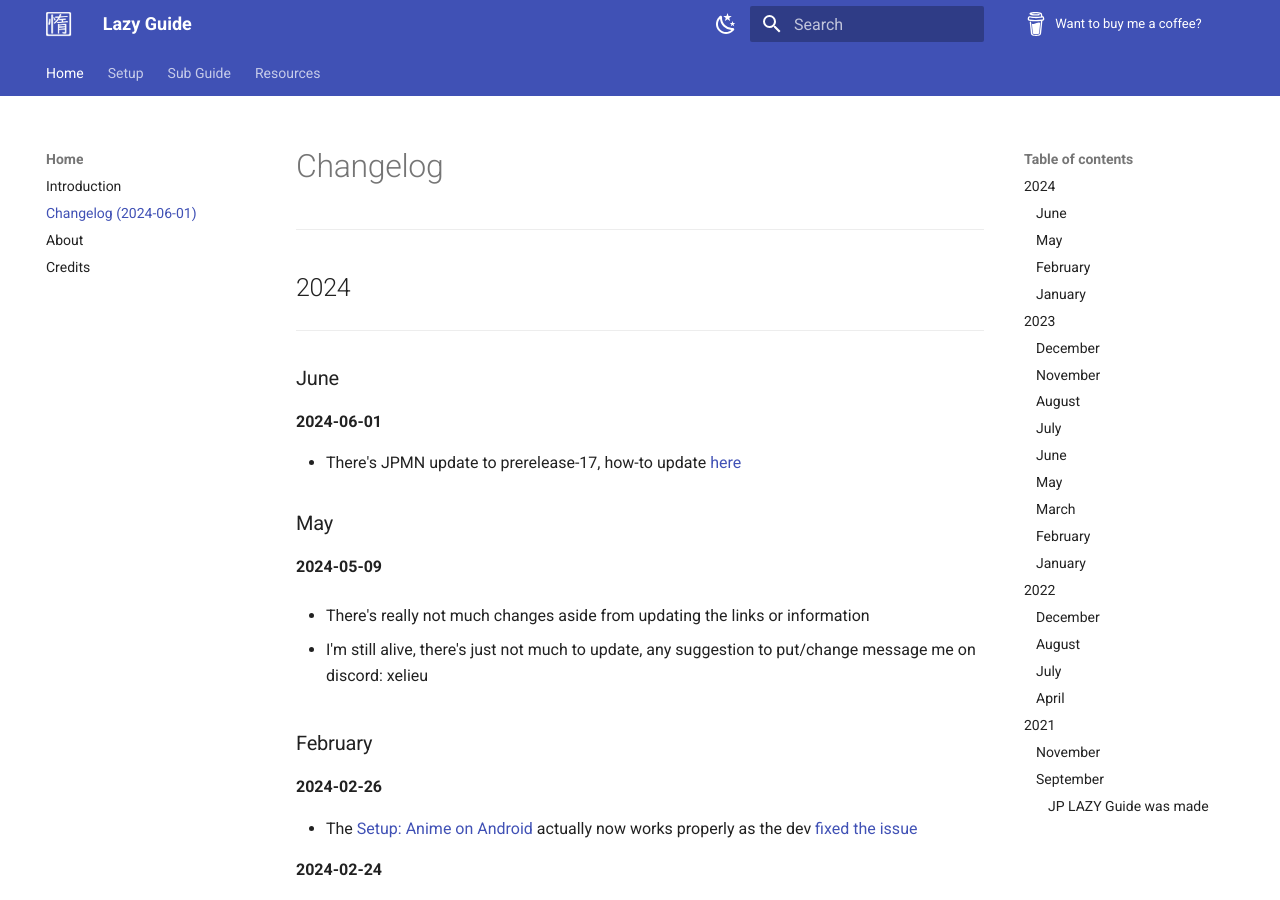
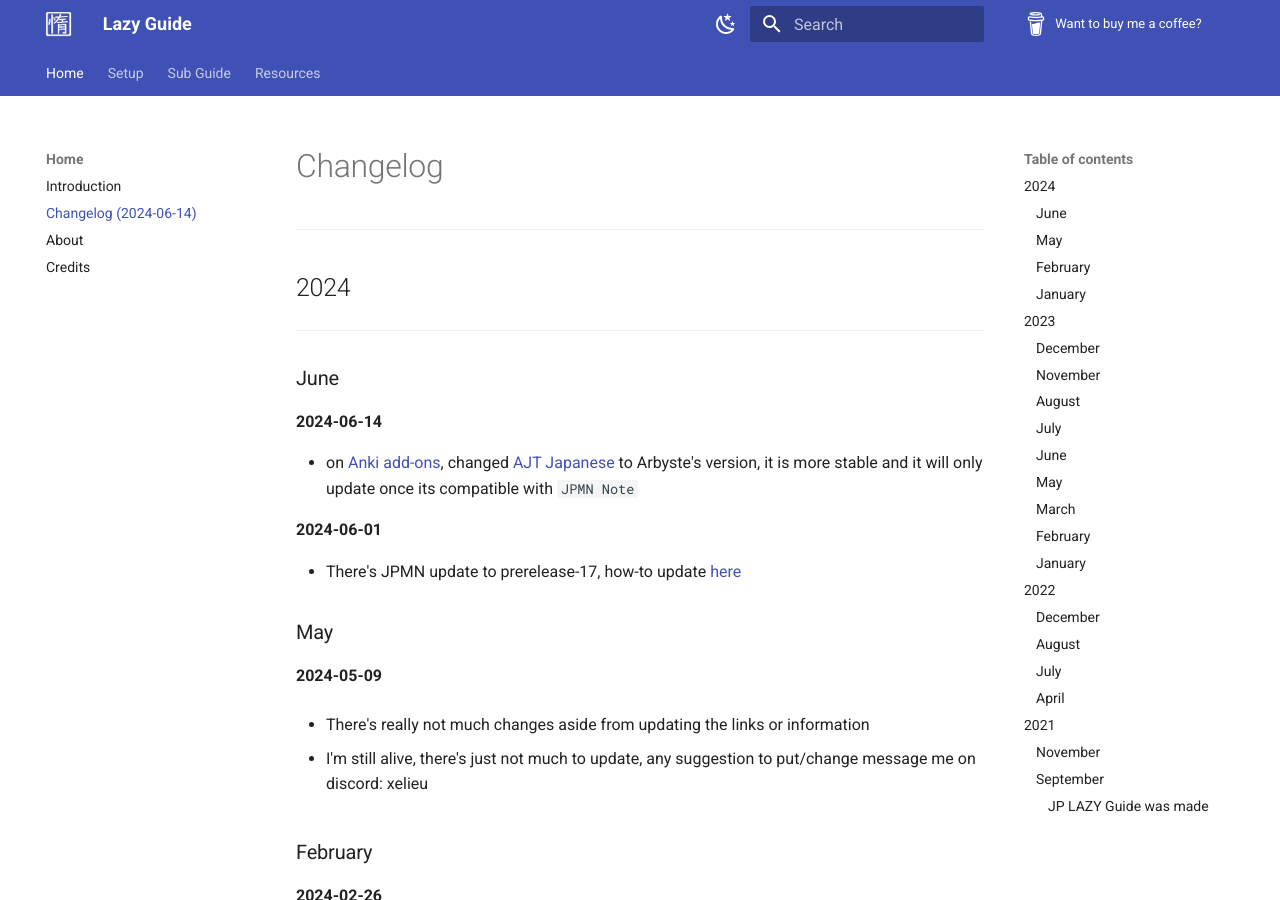
Before and after one commit to Xelieu/xelieu.github.io, an MkDocs documentation site: the page built from docs/jp-lazy-guide/changelog.md, in a window 1280 px wide and 900 px high. Built offline with MkDocs 1.6.1 and Material for MkDocs 9.7.7, drawn with Linux system fonts in a browser that asks for light colours.

Commit message:
$updated info

```diff
--- a/docs/jp-lazy-guide/changelog.md
+++ b/docs/jp-lazy-guide/changelog.md
@@ -12,6 +12,10 @@ hide:
 ---
 
 ### June
+
+**2024-06-14**
+
+- on [Anki add-ons](https://drive.google.com/drive/folders/1qdElBZ_1CCjyVuKCrxHegtGYludG0HVw?usp=sharing), changed [AJT Japanese](https://ankiweb.net/shared/info/200813220) to Arbyste's version, it is more stable and it will only update once its compatible with `JPMN Note`
 
 **2024-06-01**
 
--- a/mkdocs.yml
+++ b/mkdocs.yml
@@ -7,7 +7,7 @@ repo_name: Want to buy me a coffee?
 nav:
   - Home:
     - Introduction: 'jp-lazy-guide/index.md'
-    - Changelog (2024-06-01): 'jp-lazy-guide/changelog.md'
+    - Changelog (2024-06-14): 'jp-lazy-guide/changelog.md'
     - About: 'jp-lazy-guide/about.md'
     - Credits: 'jp-lazy-guide/credits.md'
   - Setup:
```
Also changed, not shown: docs/jp-lazy-guide/transferAnkiSetup.md (+1 -1 lines).
